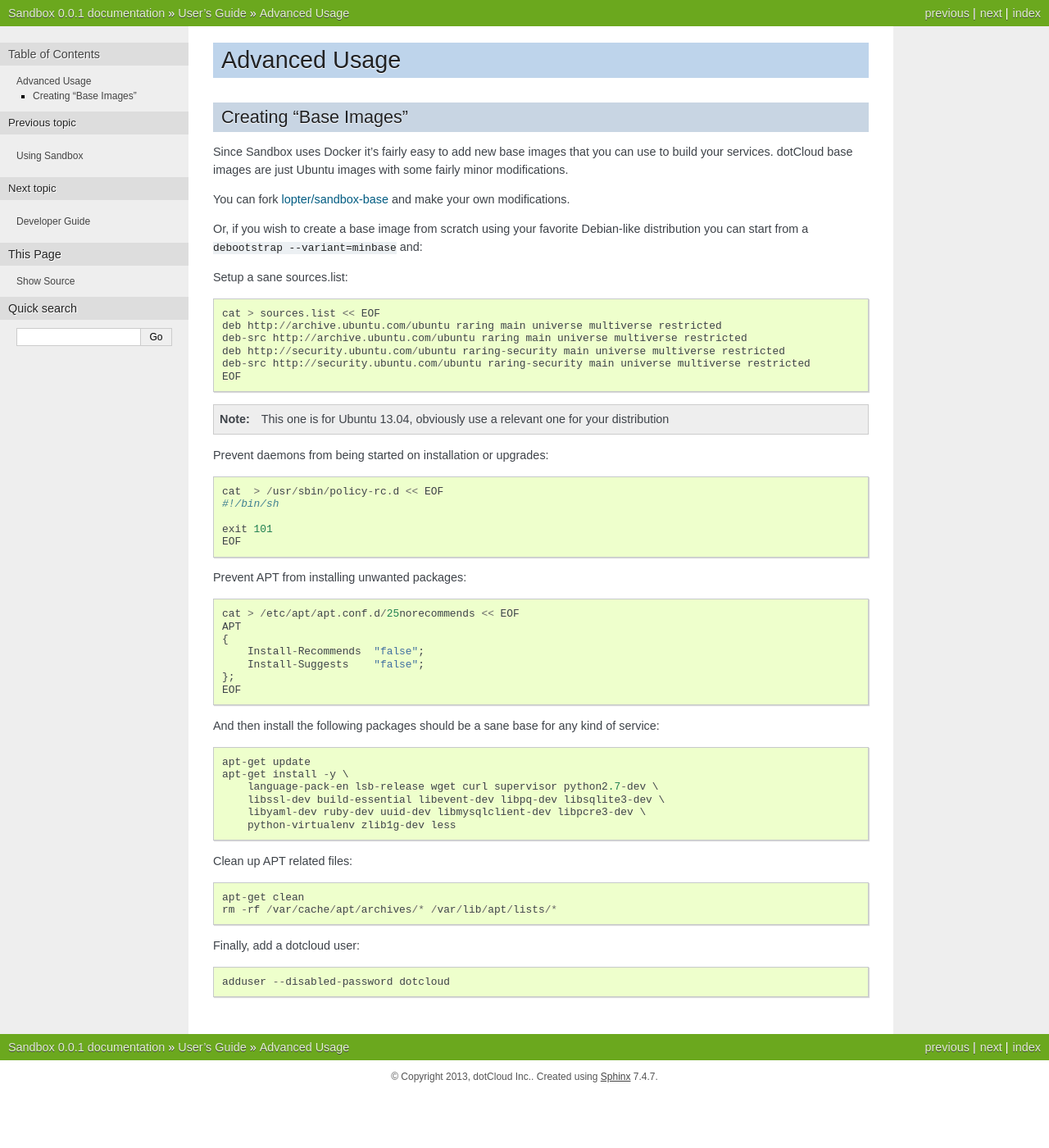
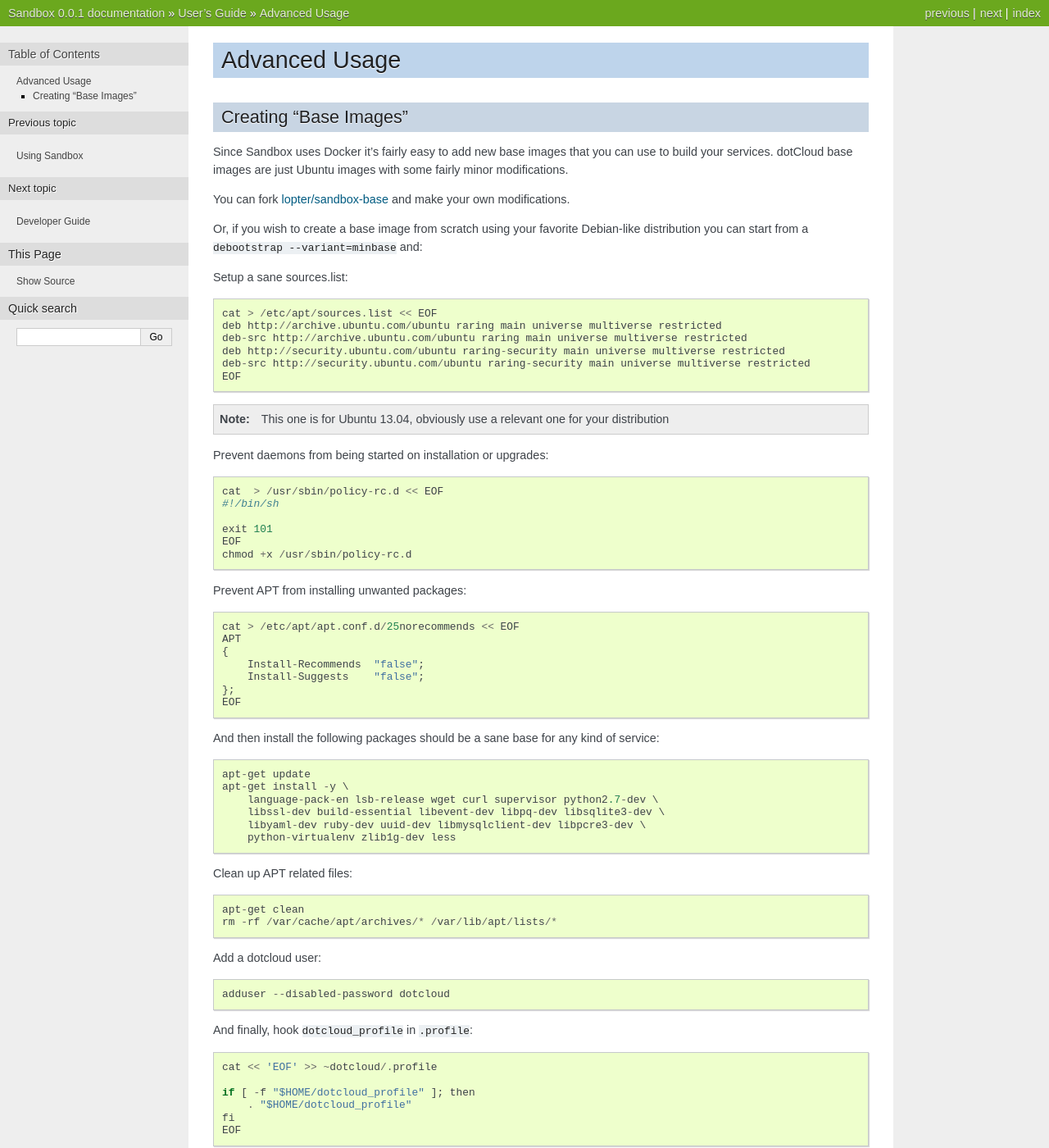
Before and after one commit to Iside/sandbox, a Sphinx documentation site: the page built from docs/user/advanced.rst, in a window 1280 px wide and 1400 px high. Shown: the whole window at 82% size. Built offline with Sphinx 7.4.7, drawn with Linux system fonts in a browser that asks for light colours.

Commit message:
Corrections in the "Create Base Images" guide

```diff
--- a/docs/user/advanced.rst
+++ b/docs/user/advanced.rst
@@ -16,7 +16,7 @@
 
 Setup a sane sources.list::
 
-    cat > sources.list << EOF
+    cat > /etc/apt/sources.list << EOF
     deb http://archive.ubuntu.com/ubuntu raring main universe multiverse restricted
     deb-src http://archive.ubuntu.com/ubuntu raring main universe multiverse restricted
     deb http://security.ubuntu.com/ubuntu raring-security main universe multiverse restricted
@@ -35,6 +35,7 @@
 
     exit 101
     EOF
+    chmod +x /usr/sbin/policy-rc.d
 
 Prevent APT from installing unwanted packages::
 
@@ -61,9 +62,18 @@
     apt-get clean
     rm -rf /var/cache/apt/archives/* /var/lib/apt/lists/*
 
-Finally, add a dotcloud user::
+Add a dotcloud user::
 
     adduser --disabled-password dotcloud
+
+And finally, hook ``dotcloud_profile`` in ``.profile``::
+
+    cat << 'EOF' >> ~dotcloud/.profile
+
+    if [ -f "$HOME/dotcloud_profile" ]; then
+        . "$HOME/dotcloud_profile"
+    fi
+    EOF
 
 .. _lopter/sandbox-base: https://index.docker.io/u/lopter/sandbox-base/
 
```
